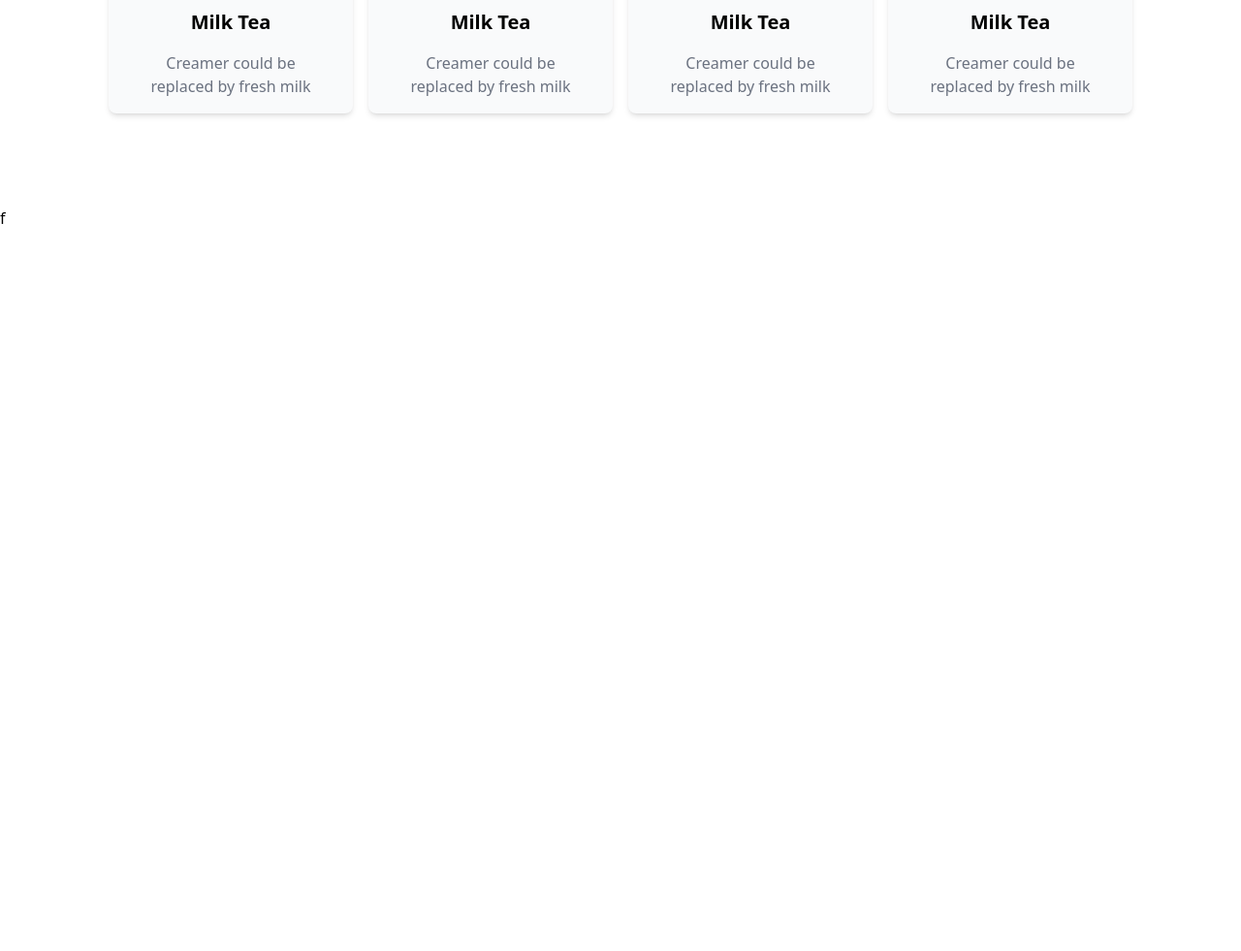
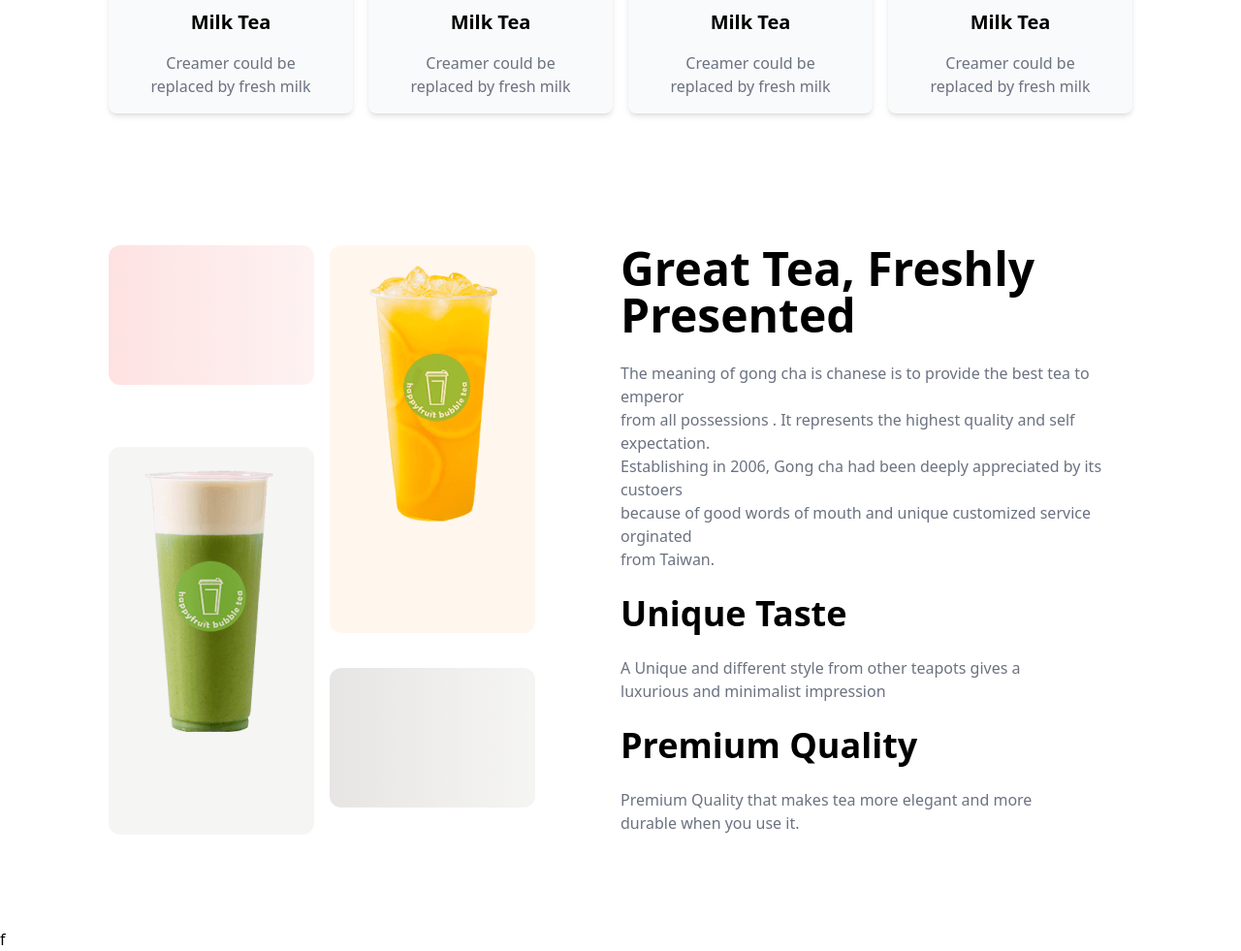
Before and after one commit to Nahidul007/Tea-house-tailwind, a plain HTML site: page index.html in a window 1280 px wide. Shown: the part 1076-2057 px from the top of the page at 97% size. Before the commit the page ends 1313 px from the top, so only its background shows below. Drawn offline with nearby package versions, Linux system fonts and the light colour scheme.

Commit message:
Great tea section finished

```diff
--- a/index.html
+++ b/index.html
@@ -100,6 +100,35 @@
               </div>
 
           </section>
+
+          <!-- Great Tea section -->
+           <section class="mb-24 mt-10">
+            <div class="grid grid-cols-1 lg:grid-cols-2 ">
+              <!-- image section -->
+              <div class="grid grid-cols-2 grid-rows-3 gap-4 lg:w-5/6">
+                <div class="h-36 bg-gradient-to-r from-red-100 to-red-50 rounded-xl"></div>
+                <div class="bg-orange-50 rounded-xl row-span-2">
+                  <img class="mx-auto my-5" src="images/fresh-1.png" alt="">
+                </div>
+                <div class="bg-stone-100 rounded-xl row-span-2">
+                  <img class="mx-auto my-5" src="images/fresh-2.png" alt="">
+                </div>
+                <div class="h-36 bg-gradient-to-r from-stone-200 to-stone-100 rounded-xl mt-5"></div>
+
+              </div>
+              <!-- content section -->
+               <div>
+                <h1 class="text-5xl font-bold">Great Tea, Freshly <br> Presented</h1> <br>
+                <p class="text-gray-500">The meaning of gong cha is chanese is to provide the best tea to emperor <br> from all possessions . It represents the highest quality and self expectation. <br> Establishing in 2006, Gong cha had been deeply appreciated by its custoers<br>  because of good words of mouth and unique customized service orginated <br> from Taiwan.</p> <br>
+                <h1 class="text-4xl font-bold">Unique Taste</h1> <br>
+                <P class="text-gray-500">A Unique and different style from other teapots gives a <br> luxurious and minimalist impression</P> <br>
+                <h1 class="text-4xl font-bold">Premium Quality</h1> <br>
+                <p class="text-gray-500">Premium Quality that makes tea more elegant and more <br> durable when you use it.</p>
+               </div>
+
+            </div>
+
+           </section>
     </main>
 
 </body>
```
